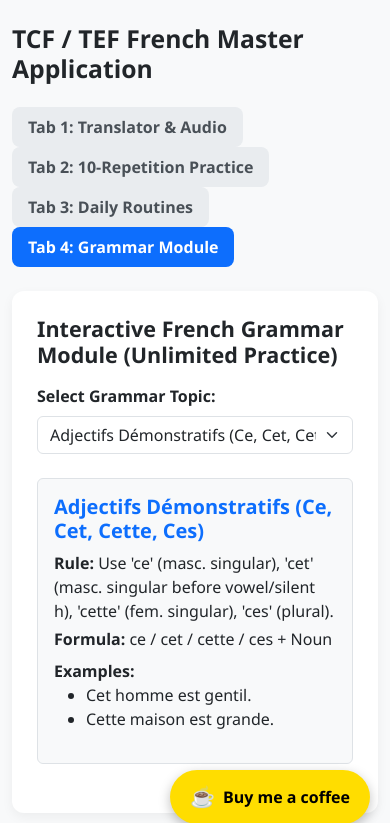
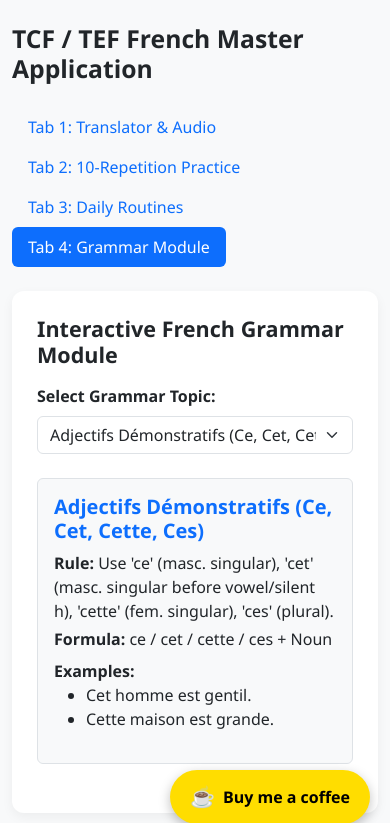
Before and after one commit to imbataman/french-app, a Flask app: page / in a window 390 px wide, after a click on "Tab 4: Grammar Module". Shown: the top 823 px of the page. Run offline with Flask 3, Linux system fonts and the light colour scheme.

Commit message:
Fix tab navigation responsiveness and translation error exception handling

```diff
--- a/templates/index.html
+++ b/templates/index.html
@@ -17,17 +17,6 @@
             box-shadow: 0 4px 12px rgba(0,0,0,0.05);
             padding: 25px;
             margin-top: 20px;
-        }
-        .nav-pills .nav-link {
-            color: #495057;
-            font-weight: 600;
-            margin-right: 8px;
-            background-color: #e9ecef;
-            border-radius: 8px;
-        }
-        .nav-pills .nav-link.active {
-            background-color: #0d6efd;
-            color: #ffffff;
         }
         .result-box {
             background-color: #f1f3f5;
@@ -50,16 +39,16 @@
     <!-- Navigation Tabs -->
     <ul class="nav nav-pills mb-4" id="pills-tab" role="tablist">
         <li class="nav-item" role="presentation">
-            <button class="nav-link active" id="tab1-tab" data-bs-toggle="pill" data-bs-target="#tab1" type="button" role="tab">Tab 1: Translator & Audio</button>
+            <button class="nav-link active" id="pills-tab1-tab" data-bs-toggle="pill" data-bs-target="#tab1" type="button" role="tab">Tab 1: Translator & Audio</button>
         </li>
         <li class="nav-item" role="presentation">
-            <button class="nav-link" id="tab2-tab" data-bs-toggle="pill" data-bs-target="#tab2" type="button" role="tab">Tab 2: 10-Repetition Practice</button>
+            <button class="nav-link" id="pills-tab2-tab" data-bs-toggle="pill" data-bs-target="#tab2" type="button" role="tab">Tab 2: 10-Repetition Practice</button>
         </li>
         <li class="nav-item" role="presentation">
-            <button class="nav-link" id="tab3-tab" data-bs-toggle="pill" data-bs-target="#tab3" type="button" role="tab">Tab 3: Daily Routines</button>
+            <button class="nav-link" id="pills-tab3-tab" data-bs-toggle="pill" data-bs-target="#tab3" type="button" role="tab">Tab 3: Daily Routines</button>
         </li>
         <li class="nav-item" role="presentation">
-            <button class="nav-link" id="tab4-tab" data-bs-toggle="pill" data-bs-target="#tab4" type="button" role="tab">Tab 4: Grammar Module</button>
+            <button class="nav-link" id="pills-tab4-tab" data-bs-toggle="pill" data-bs-target="#tab4" type="button" role="tab">Tab 4: Grammar Module</button>
         </li>
     </ul>
 
@@ -124,7 +113,7 @@
         <!-- TAB 4: GRAMMAR MODULE -->
         <div class="tab-pane fade" id="tab4" role="tabpanel">
             <div class="main-card">
-                <h4 class="fw-bold mb-3">Interactive French Grammar Module (Unlimited Practice)</h4>
+                <h4 class="fw-bold mb-3">Interactive French Grammar Module</h4>
                 <label class="form-label fw-bold">Select Grammar Topic:</label>
                 <select id="grammar-topic-select" class="form-select mb-4" onchange="loadGrammarTopic()">
                     <option value="demonstrative">Adjectifs Démonstratifs (Ce, Cet, Cette, Ces) (A1-A2)</option>
@@ -160,7 +149,7 @@
 <script src="https://cdn.jsdelivr.net/npm/bootstrap@5.3.0/dist/bootstrap.bundle.min.js"></script>
 
 <script>
-    // TAB 1: TRANSLATOR
+    // TAB TRANSLATOR FUNCTION
     async function translateTab1() {
         const text = document.getElementById('translator-input').value;
         const outputBox = document.getElementById('translator-output');
@@ -183,10 +172,10 @@
             if (data.translation) {
                 outputBox.innerText = data.translation;
             } else {
-                outputBox.innerText = "Translation error.";
+                outputBox.innerText = "Translation error encountered.";
             }
         } catch (err) {
-            outputBox.innerText = "Translation error.";
+            outputBox.innerText = "Error connecting to translation service.";
         }
     }
 
@@ -201,7 +190,7 @@
             text = elementId;
         }
 
-        if (!text || text.includes("Loading") || text === "Your translation will appear here...") return;
+        if (!text || text.includes("Loading") || text.includes("Your translation")) return;
 
         const utterance = new SpeechSynthesisUtterance(text);
         utterance.lang = 'fr-FR';
@@ -256,12 +245,6 @@
             "I arrived at my workplace around 8:45 AM and greeted my colleagues. The morning flew by with consecutive meetings and responding to urgent emails.",
             "By 6:00 PM, I went for a quick jog in the park. The evening weather was pleasant and crisp.",
             "Before going to bed, I organized my desk, wrote down my goals for tomorrow, and spent twenty minutes reading a fiction book."
-        ],
-        [
-            "Every morning, I start my day with a 20-minute meditation session followed by a light breakfast.",
-            "During my commute, I listen to French podcasts to sharpen my listening skills for the TCF Canada exam.",
-            "In the afternoon, I collaborate with my team members on project deliverables and schedule client updates.",
-            "After dinner, I practice French writing prompts and review key vocabulary words."
         ]
     ];
 
@@ -269,9 +252,7 @@
         const dateOptions = { weekday: 'long', year: 'numeric', month: 'long', day: 'numeric' };
         document.getElementById('current-date-heading').innerText = `Today: ${new Date().toLocaleDateString('en-US', dateOptions)}`;
 
-        const randomIndex = Math.floor(Math.random() * routineParagraphs.length);
-        const selectedParagraphs = routineParagraphs[randomIndex];
-
+        const selectedParagraphs = routineParagraphs[0];
         document.getElementById('english-routine-box').innerText = selectedParagraphs.join('\n\n');
         document.getElementById('french-routine-box').innerText = "Translating paragraphs...";
 
@@ -285,10 +266,8 @@
             const data = await response.json();
             if (data.translation && Array.isArray(data.translation)) {
                 document.getElementById('french-routine-box').innerText = data.translation.join('\n\n');
-            } else if (data.translation) {
-                document.getElementById('french-routine-box').innerText = data.translation;
             } else {
-                document.getElementById('french-routine-box').innerText = "Translation error.";
+                document.getElementById('french-routine-box').innerText = data.translation || "Translation unavailable.";
             }
         } catch (err) {
             document.getElementById('french-routine-box').innerText = "Translation error.";
@@ -332,7 +311,6 @@
         document.getElementById('grammar-examples').innerHTML = `<strong>Examples:</strong>${topic.examples}`;
     }
 
-    // INITIAL LOAD
     window.onload = function() {
         loadVocabWord();
     };
```
